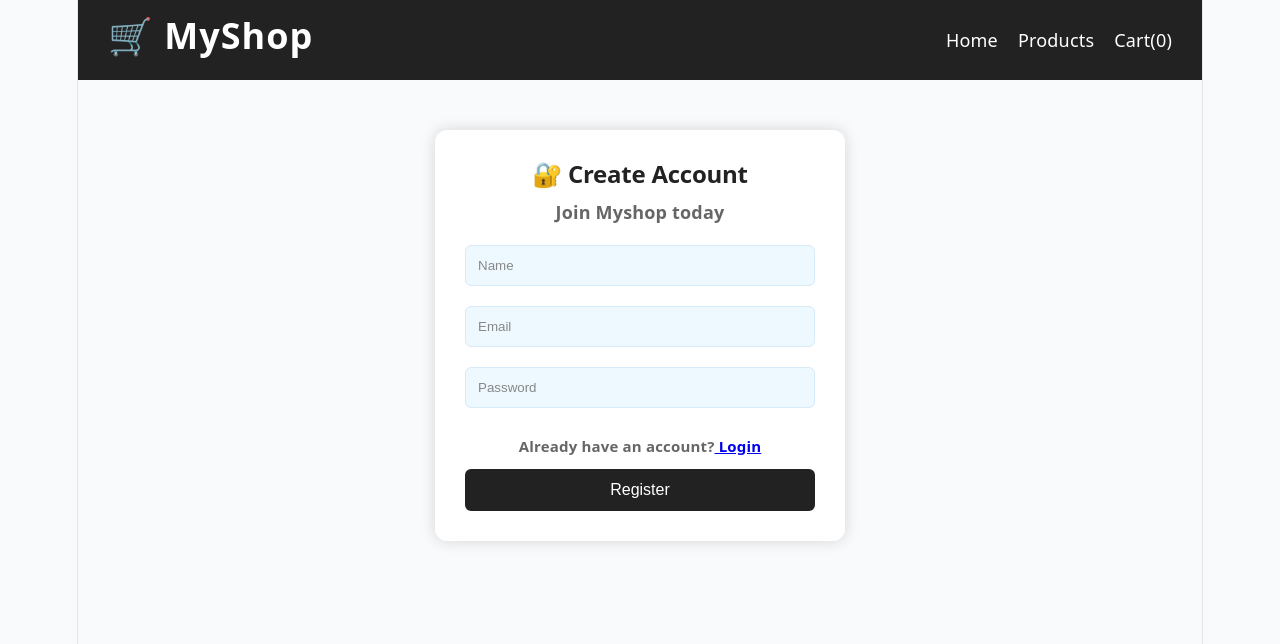
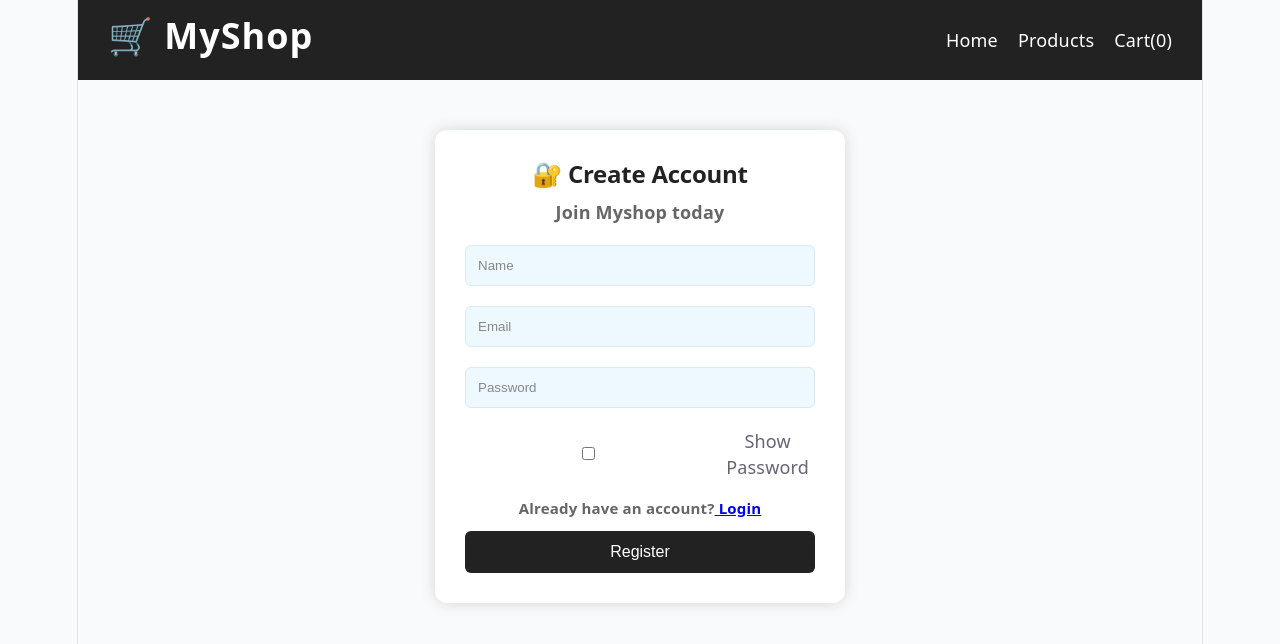
Before and after one commit to neelaveni-dev/myshop-mern-ecommerce, a React (Vite) app in the folder ecommerce-client/: page /register in a window 1280 px wide. Shown: the top 644 px of the page. Built offline with nearby package versions, Linux system fonts and the light colour scheme.

Commit message:
Add showpassword feature in  registerpage

```diff
--- a/ecommerce-client/src/pages/LoginPage.jsx
+++ b/ecommerce-client/src/pages/LoginPage.jsx
@@ -67,8 +67,16 @@ const [showPassword,setShowPassword] = useState(false);
   value={formData.password}
   onChange={handleChange}
 />
-
-<label style={{ display: "block", marginTop: "10px" }}>
+<label
+  style={{
+    display: "flex",
+    alignItems: "center",
+    justifyContent: "center",
+    gap: "8px",
+    margin: "10px 0",
+    cursor: "pointer",
+  }}
+>
   <input
     type="checkbox"
     checked={showPassword}
--- a/ecommerce-client/src/pages/RegisterPage.jsx
+++ b/ecommerce-client/src/pages/RegisterPage.jsx
@@ -12,7 +12,7 @@ name: "",
 email: "",
 password: "",
 });
-
+const [showPassword, setShowPassword] = useState(false);
 const handleChange = (e) => {
 setFormData({
 ...formData,
@@ -71,12 +71,29 @@ return (
     />
 
     <input
-      type="password"
-      name="password"
-      placeholder="Password"
-      value={formData.password}
-      onChange={handleChange}
-    />
+  type={showPassword ? "text" : "password"}
+  name="password"
+  placeholder="Password"
+  value={formData.password}
+  onChange={handleChange}
+/>
+<label
+  style={{
+    display: "flex",
+    alignItems: "center",
+    justifyContent: "center",
+    gap: "8px",
+    margin: "10px 0",
+    cursor: "pointer",
+  }}
+>
+  <input
+    type="checkbox"
+    checked={showPassword}
+    onChange={() => setShowPassword(!showPassword)}
+  />
+  Show Password
+</label>
 
     <p className="auth-link">
       Already have an account?
```
